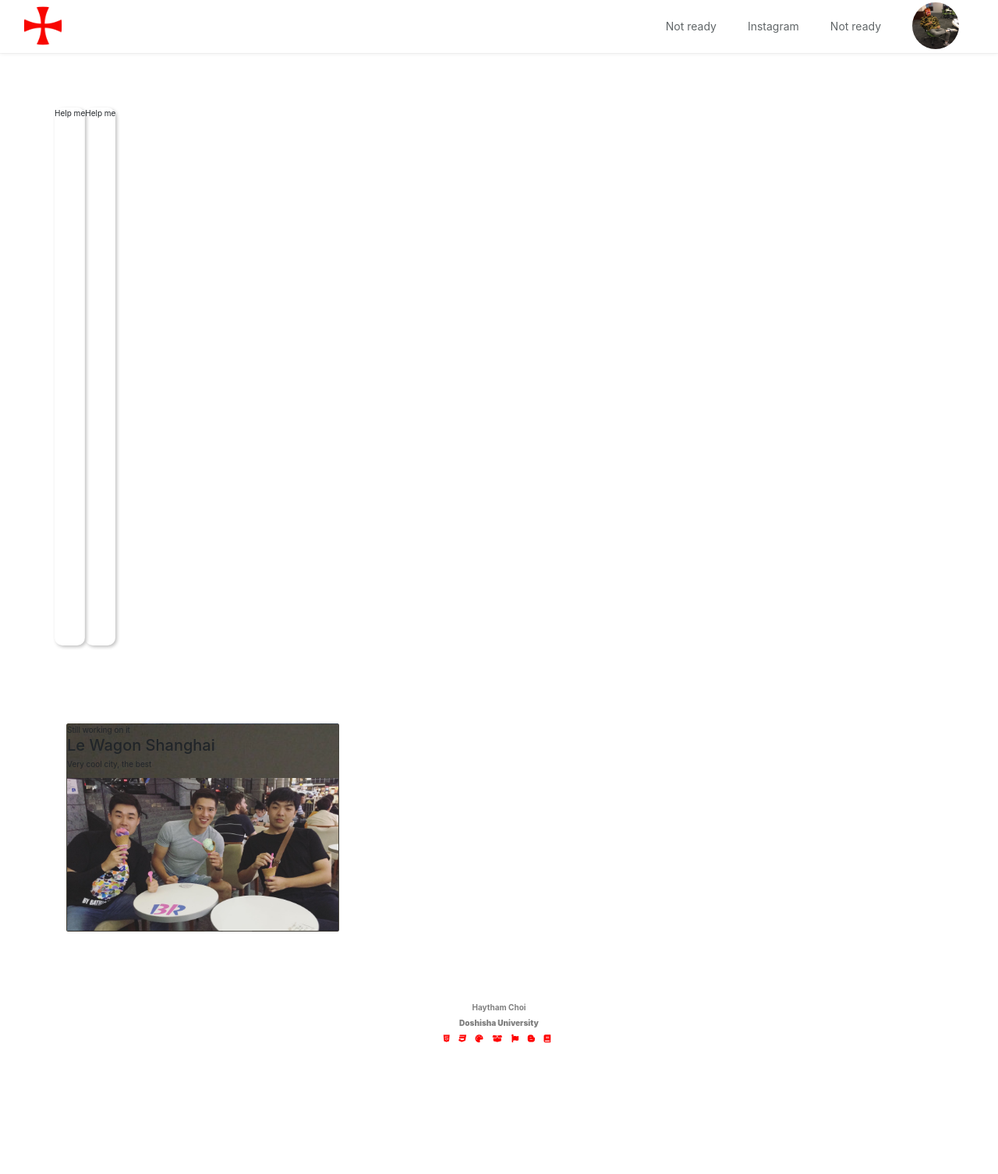
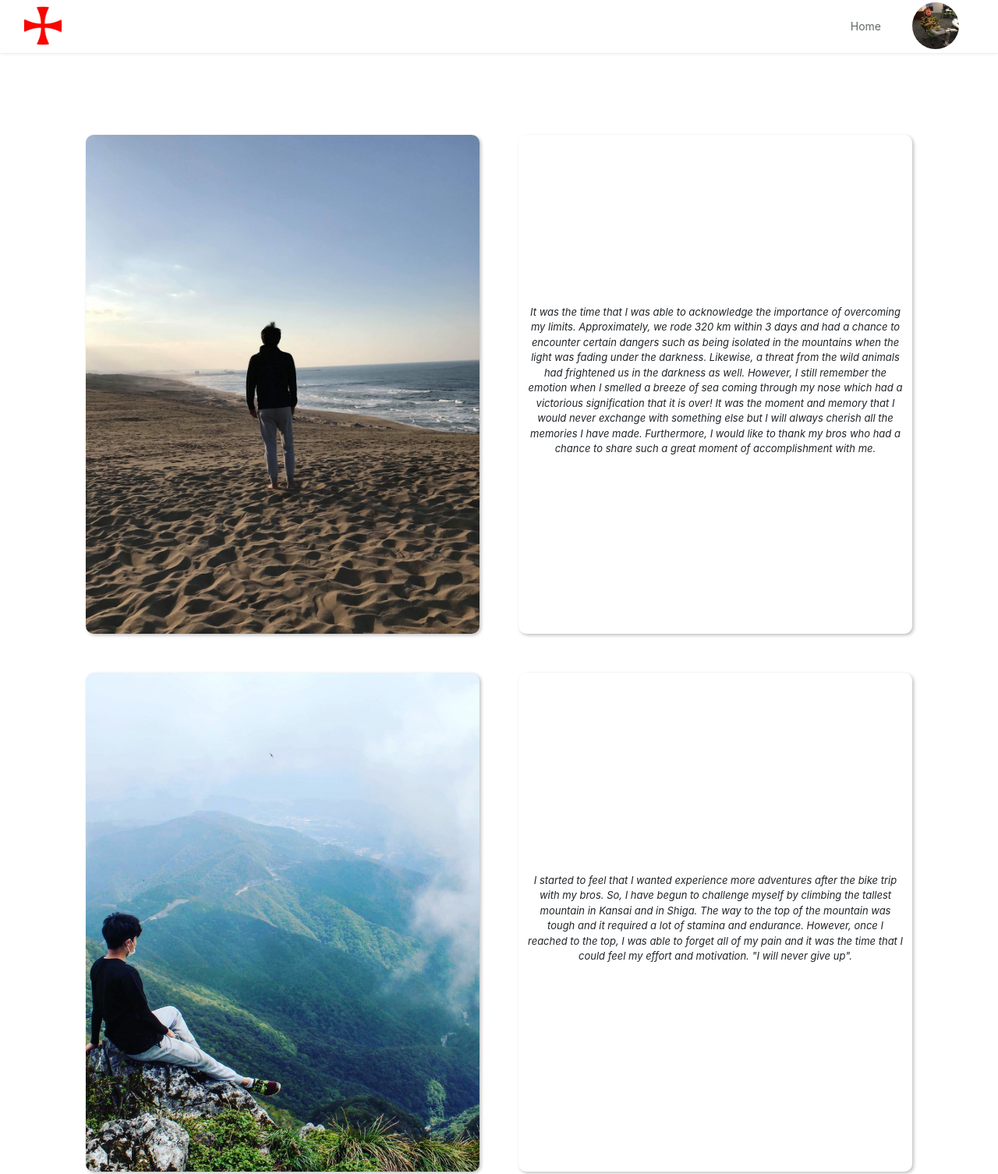
Before and after one commit to Haythamchoi/Haylanding, a plain HTML site: page page.html in a window 1280 px wide. Shown: the part 2-1508 px from the top of the page at 78% size. Before the commit the page ends 1392 px from the top, so only its background shows below. Drawn offline with nearby package versions, Linux system fonts and the light colour scheme.

Commit message:
its over

```diff
--- a/page.html
+++ b/page.html
@@ -17,14 +17,13 @@
 <body>
   <div class="navbar-haytham">
     <!-- Logo -->
-    <a href="" class="navbar-haytham-brand">
+    <a href="page.html" class="navbar-haytham-brand">
       <img src="images/Templar.png" alt="" width="50" class="img-circle">
     </a>
 
     <div class="navbar-haytham-right hidden-xs hidden-sm">
-      <a href="#" class="navbar-haytham-item navbar-haytham-link">Not ready</a>
-      <a href="https://www.instagram.com/haytham_choi/?hl=en" class="navbar-haytham-item navbar-haytham-link">Instagram</a>
-      <a href="#" class="navbar-haytham-item navbar-haytham-link">Not ready</a>
+      <a href="index.html" class="navbar-haytham-item navbar-haytham-link">Home</a>
+
       <!-- not working why??? -->
       <div class="navbar-haytham-item">
         <div class="dropdown">
@@ -42,55 +41,46 @@
 
 
   <div class="container">
-    <div class="row">
       <div class="dashboard">
+
         <div class="dashboard-card main">
+        </div>
+        <div class="dashboard-card">
           <div class="dashboard-card-content">
-            <p> Help me </p>
+            <p>It was the time that I was able to acknowledge the importance of overcoming my limits.
+            Approximately, we rode 320 km within 3 days and had a chance to encounter certain dangers
+          such as being isolated in the mountains when the light was fading under the darkness.
+        Likewise, a threat from the wild animals had frightened us in the darkness as well. However, I still remember the emotion
+      when I smelled a breeze of sea coming through my nose which had a victorious signification that it is over!
+    It was the moment and memory that I would never exchange with something else but I will always cherish all the memories
+    I have made. Furthermore, I would like to thank
+  my bros who had a chance to share such a great moment of accomplishment with me.</p>
           </div>
         </div>
+
         <div class="dashboard-card omae">
+        </div>
+        <div class="dashboard-card">
           <div class="dashboard-card-content">
-            <p> Help me </p>
+            <p>I started to feel that I wanted experience more adventures after the bike trip with my bros.
+            So, I have begun to challenge myself by climbing the tallest mountain in Kansai and in Shiga.
+          The way to the top of the mountain was tough and it required a lot of stamina and endurance.
+        However, once I reached to the top, I was able to forget all of my pain and it was the time that
+        I could feel my effort and motivation. "I will never give up".</p>
+          </div>
+        </div>
+
+        <div class="dashboard-card cat">
+        </div>
+        <div class="dashboard-card">
+          <div class="dashboard-card-content">
+            <p>I can assure that baseball is one of my biggest hobby that I have. I am a fast runner and able to hit
+            the ball with a formidable strength. Moreover, I am a swtich hitter which means that I have a skill to hit on the right
+          and the left side. My favorite baseball team in South Korea is LG Twins. I wish I have a chance to play baseball with them.</p>
           </div>
         </div>
       </div>
     </div>
-  </div>
-
-  <div class="container">
-    <div class="row">
-      <div class="col-xs-12 col-sm-4">
-        <!-- insert <div class="card"> -->
-        <div class="card" style="background-image: linear-gradient(rgba(0,0,0,0.3), rgba(0,0,0,0.2)), url('../images/haytham.jpg');">
-          <div class="card-category">Still working on it</div>
-          <div class="card-description">
-            <h2>Le Wagon Shanghai</h2>
-            <p>Very cool city, the best</p>
-          </div>
-          <img class="card-user" src="../images/icecream.jpeg">
-          <a class="card-link" href="#" ></a>
-        </div>
-      </div>
-    </div>
-  </div>
-
-
-
-  <div id="footer" class="text-center">
-    <p><strong>Haytham Choi<strong></p>
-    <p><strong>Doshisha University<strong></p>
-    <ul class="list-inline">
-      <li><a href="https://htmlreference.io/?fbclid=IwAR0cmE8b2njXuFxxAzOhQAzIxV_1GfWX5LOs--DuXLF0szCIS82UFsnx8hg" class="fab fa-html5"></a></li>
-      <li><a href="https://cssreference.io/?fbclid=IwAR3kFGITCA47VFqSNpsWEvB1fdkJcvN7tGCFf_0y68zKTCg_FVqzdaTGChU" class="fab fa-css3"></a></li>
-      <li><a href="https://www.quackit.com/css/css_color_codes.cfm" class="fas fa-palette"></a></li>
-      <li><a href="https://getbootstrap.com/" class="fas fa-box-open"></a></li>
-      <li><a href="https://fontawesome.com/" class="fab fa-font-awesome-flag"></a></li>
-      <li><a href="https://www.blogger.com/blogger.g?blogID=3250528397528076382#allposts" class="fab fa-blogger-b"></a></li>
-      <li><a href="http://b-ok.xyz/"><i class="fas fa-book"></i></a></li>
-    </ul>
-  </div>
 
 </body>
-
 </html>
--- a/pagecss/style.css
+++ b/pagecss/style.css
@@ -1,33 +1,42 @@
-.container {
-  padding: 50px;
-}
-
 .dashboard {
   display: grid;
   grid-template-columns: 400px 1fr 1fr;
   grid-template-columns: 50% 50%;
-  grid-template-rows: 100% 100%;
+  grid-template-rows: 100% 100% 100% 100%;
   height: calc(100vh - 110px);
-  margin-top: 20px;
+  margin-top: 80px;
 }
 
-.dashboard-card.main{
+.dashboard-card {
+  display: flex;
+  background: white;
   box-shadow: 2px 2px 4px #C0C0C0;
+  padding: 10px;
   border-radius: 10px;
-}
-.dashboard-card.omae{
-  box-shadow: 2px 2px 4px #C0C0C0;
-  border-radius: 10px;
+  margin: 25px;
+  text-align: center;
+  align-items: center;
+  justify-content: space-around;
 }
 
-.dashboard.main {
-  grid-row : 1 / span  2;
-  grid-column: 1 / span 1;
+.dashboard-card-content {
+  font-style: italic;
+  font-size: 13px;
 }
 
-.dashboard.omae {
-  grid-row : 1 / span  2;
-  grid-column: 1 / span 1;
+.dashboard-card.main {
+  background-image: url(../images/biketrip.jpg);
+  background-size: cover;
+}
+
+.dashboard-card.omae {
+  background-image: url(../images/socool.jpg);
+  background-size: cover;
+}
+
+.dashboard-card.cat {
+  background-image: url(../images/Baseball.jpg);
+  background-size: cover;
 }
 
 .navbar-haytham {
@@ -71,32 +80,3 @@
   color: #da552f;
   text-decoration: none;
 }
-
-/* Dropdown menu and not working */
-.navbar-haytham-dropdown-menu {
-  margin-top: 15px;
-  box-shadow: 1px 1px 4px #E6E6E6;
-  border-color: #E6E6E6;
-}
-
-.navbar-haytham-dropdown-menu li>a {
-  transition: color 0.3s ease;
-  font-weight: lighter !important;
-  color: #999999 !important;
-  font-size: 15px !important;
-  line-height: 22px !important;
-  padding: 10px 20px;
-}
-
-#footer {
-  padding: 40px;
-}
-
-#footer p {
-  height: 10;
-  color: gray;
-}
-
-#footer a {
-  color: red;
-}
```
Also changed, not shown: images/flash-21.png (deleted), images/icecream.jpeg (deleted).
